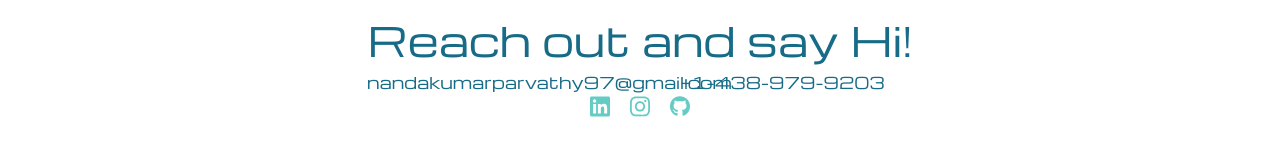
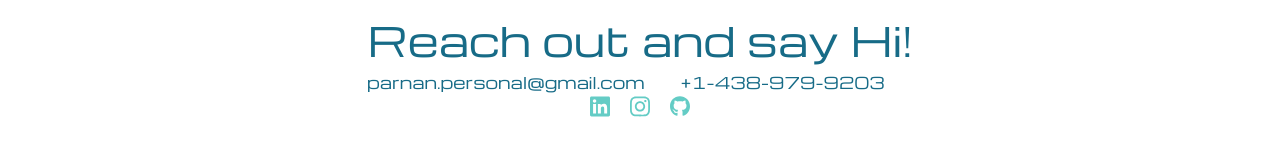
Before and after one commit to parvathynandan/portfolio, a React (Create React App) app: page / in a window 1280 px wide. Shown: the part 2358-2513 px from the top of the page. Built offline with nearby package versions, Linux system fonts and the light colour scheme; a web font is replaced by a local one.

Commit message:
updated contact details

```diff
--- a/src/Footer.js
+++ b/src/Footer.js
@@ -13,7 +13,7 @@ const Footer = () => {
                 <div class=' contact-title'>Reach out and say Hi!</div>
                 <div class='container'>
                     <div class='row justify-content-center'>
-                    <a href="mailto:nandakumarparvathy97@gmail.com" class='col-md-3 email'>nandakumarparvathy97@gmail.com</a>
+                    <a href="mailto:parnan.personal@gmail.com" class='col-md-3 email'>parnan.personal@gmail.com</a>
                     <a href="tel:+1234567890" class='col-md-3 phone'>+1-438-979-9203</a>
                     </div>
                 </div>
```
